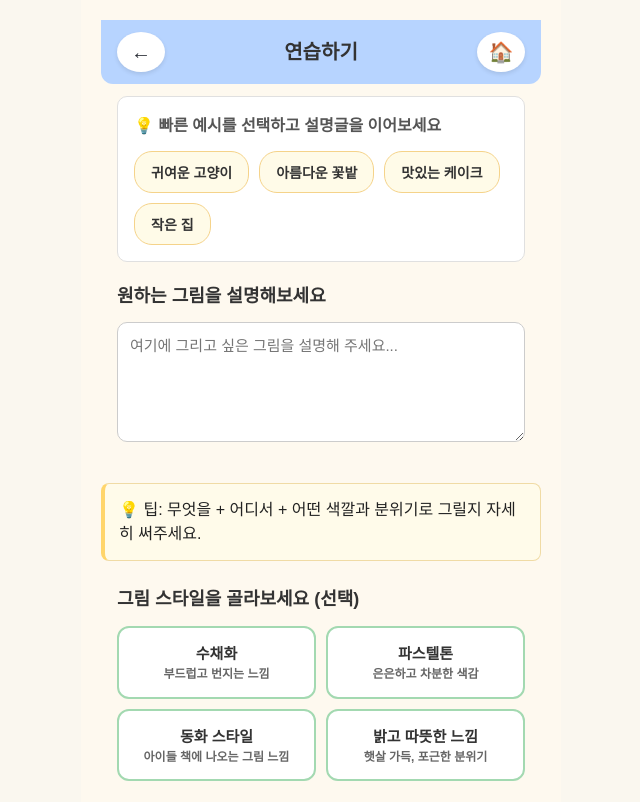
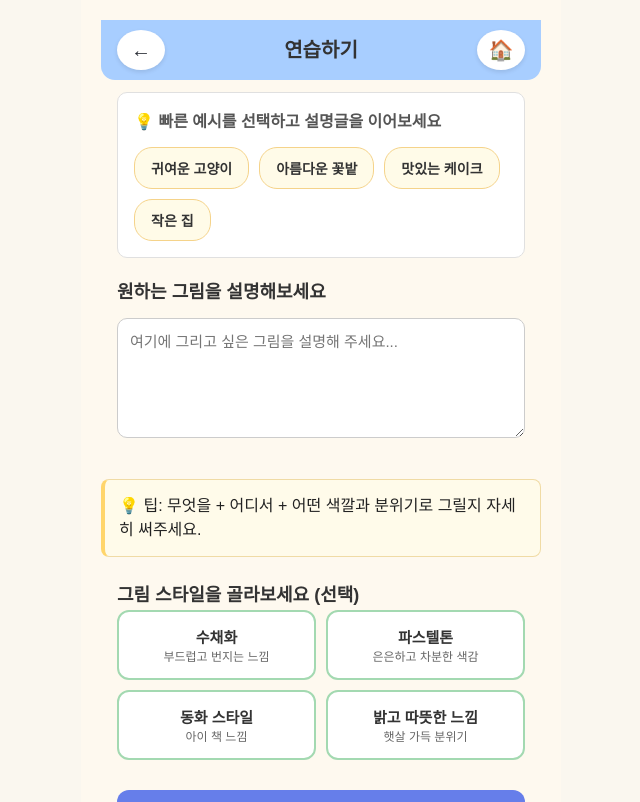
Before and after one commit to sunsudun25-cloud/hidi-story-maker, a React (Vite) app: page /drawing/practice in a window 1280 px wide. Shown: the top 802 px of the page, without its empty margins (319-959 px from the left). Built offline with nearby package versions, Linux system fonts and the light colour scheme.

Commit message:
Refactor DrawPractice with inline header and style-grid/style-card classes

```diff
--- a/src/pages/DrawPractice.css
+++ b/src/pages/DrawPractice.css
@@ -1,4 +1,46 @@
 /* DrawPractice.css - 깔끔하고 senior-friendly한 그린 테마 */
+
+/* 상단 헤더 */
+.page-header {
+  background: #b7d4ff;
+  padding: 10px 16px;
+  border-radius: 0 0 14px 14px;
+  display: flex;
+  justify-content: space-between;
+  align-items: center;
+  position: relative;
+}
+
+.header-btn {
+  width: 42px;
+  height: 42px;
+  border-radius: 50%;
+  background: white;
+  border: none;
+  font-size: 22px;
+  display: flex;
+  justify-content: center;
+  align-items: center;
+  cursor: pointer;
+  flex-shrink: 0;
+  box-shadow: 0 2px 4px rgba(0, 0, 0, 0.1);
+  transition: all 0.2s ease;
+}
+
+.header-btn:hover {
+  background: #f5f5f5;
+  transform: translateY(-1px);
+}
+
+.header-title {
+  position: absolute;
+  left: 50%;
+  transform: translateX(-50%);
+  margin: 0;
+  font-size: 20px;
+  font-weight: 700;
+  color: #1a1a1a;
+}
 
 /* 페이지 전체 여백 */
 .practice-page {
@@ -101,7 +143,7 @@
 }
 
 /* 스타일 선택 그리드 */
-.style-chips {
+.style-grid {
   display: grid;
   grid-template-columns: repeat(2, 1fr);
   gap: 10px;
@@ -109,7 +151,7 @@
   margin-bottom: 20px;
 }
 
-.style-chip {
+.style-card {
   padding: 14px;
   background: white;
   border: 2px solid #a3d9b1;
@@ -117,32 +159,27 @@
   cursor: pointer;
   transition: all 0.2s ease;
   text-align: center;
+  font-size: 15px;
+  font-weight: 600;
+  color: #333;
 }
 
-.style-chip:hover {
+.style-card:hover {
   border-color: #50b36b;
   transform: translateY(-1px);
   box-shadow: 0 3px 8px rgba(80, 179, 107, 0.15);
 }
 
-.style-chip.selected {
+.style-card.selected {
   background: #e8f8f0;
   border-color: #25c56e;
   border-width: 2.5px;
 }
 
-.style-label {
-  font-size: 15px;
-  font-weight: 700;
-  color: #333;
-  margin-bottom: 4px;
-  display: block;
-}
-
-.style-desc {
+.style-card span {
   font-size: 12px;
+  font-weight: 400;
   color: #666;
-  line-height: 1.3;
 }
 
 /* 음성 입력 버튼 */
@@ -227,7 +264,7 @@
 
 /* 태블릿 */
 @media (max-width: 768px) {
-  .style-chips {
+  .style-grid {
     grid-template-columns: 1fr;
   }
 
--- a/src/pages/DrawPractice.tsx
+++ b/src/pages/DrawPractice.tsx
@@ -1,5 +1,5 @@
-import React, { useState } from "react";
-import Header from "../components/Header";
+import { useState } from "react";
+import { useNavigate } from "react-router-dom";
 import "./DrawPractice.css";
 
 type ExamplePrompt = {
@@ -46,16 +46,17 @@ const STYLES: StyleOption[] = [
   {
     id: "fairytale",
     label: "동화 스타일",
-    description: "아이들 책에 나오는 그림 느낌",
+    description: "아이 책 느낌",
   },
   {
     id: "bright",
     label: "밝고 따뜻한 느낌",
-    description: "햇살 가득, 포근한 분위기",
+    description: "햇살 가득 분위기",
   },
 ];
 
 export default function DrawPractice() {
+  const navigate = useNavigate();
   const [description, setDescription] = useState("");
   const [selectedStyle, setSelectedStyle] = useState<string | null>(null);
   const [isListening, setIsListening] = useState(false);
@@ -111,7 +112,7 @@ export default function DrawPractice() {
     recognition.start();
   };
 
-  // 아직은 실제 AI 호출 대신 콘솔/알림만
+  // 그림 생성
   const handleGenerate = () => {
     if (!description.trim()) {
       alert("먼저 그리고 싶은 그림을 설명해 주세요.");
@@ -141,9 +142,15 @@ export default function DrawPractice() {
 
   return (
     <div className="page-container">
-      <Header title="연습하기" />
+      {/* 상단 헤더 */}
+      <header className="page-header">
+        <button className="header-btn" onClick={() => navigate(-1)}>←</button>
+        <h1 className="header-title">연습하기</h1>
+        <button className="header-btn" onClick={() => navigate("/home")}>🏠</button>
+      </header>
+
       <div className="practice-page">
-
+        {/* 빠른 예시 */}
         <section className="practice-box">
           <div className="practice-subtitle">
             💡 빠른 예시를 선택하고 설명글을 이어보세요
@@ -162,6 +169,7 @@ export default function DrawPractice() {
           </div>
         </section>
 
+        {/* 텍스트 입력 */}
         <section className="practice-section">
           <div className="practice-label">원하는 그림을 설명해보세요</div>
           <textarea
@@ -176,27 +184,27 @@ export default function DrawPractice() {
           </div>
         </section>
 
-      <section className="practice-section">
-        <div className="practice-label">그림 스타일을 골라보세요 (선택)</div>
-        <div className="style-chips">
+        {/* 스타일 선택 */}
+        <div className="section-title">그림 스타일을 골라보세요 (선택)</div>
+        <div className="style-grid">
           {STYLES.map((style) => (
             <button
               key={style.id}
               type="button"
               className={
-                "style-chip" + (selectedStyle === style.id ? " selected" : "")
+                "style-card" + (selectedStyle === style.id ? " selected" : "")
               }
               onClick={() => handleStyleClick(style.id)}
             >
-              <div className="style-label">{style.label}</div>
-              <div className="style-desc">{style.description}</div>
+              {style.label}
+              <br />
+              <span>{style.description}</span>
             </button>
           ))}
         </div>
-      </section>
 
+        {/* 음성 입력 */}
         <section className="practice-section">
-        <div className="practice-label">말로 설명해도 좋아요</div>
           <button
             type="button"
             className={
@@ -208,6 +216,7 @@ export default function DrawPractice() {
           </button>
         </section>
 
+        {/* 액션 버튼 */}
         <div className="practice-actions">
           <button type="button" className="main-action" onClick={handleGenerate}>
             🎨 그림 만들기
```
Lines whose indentation alone changed are shown as unchanged.
